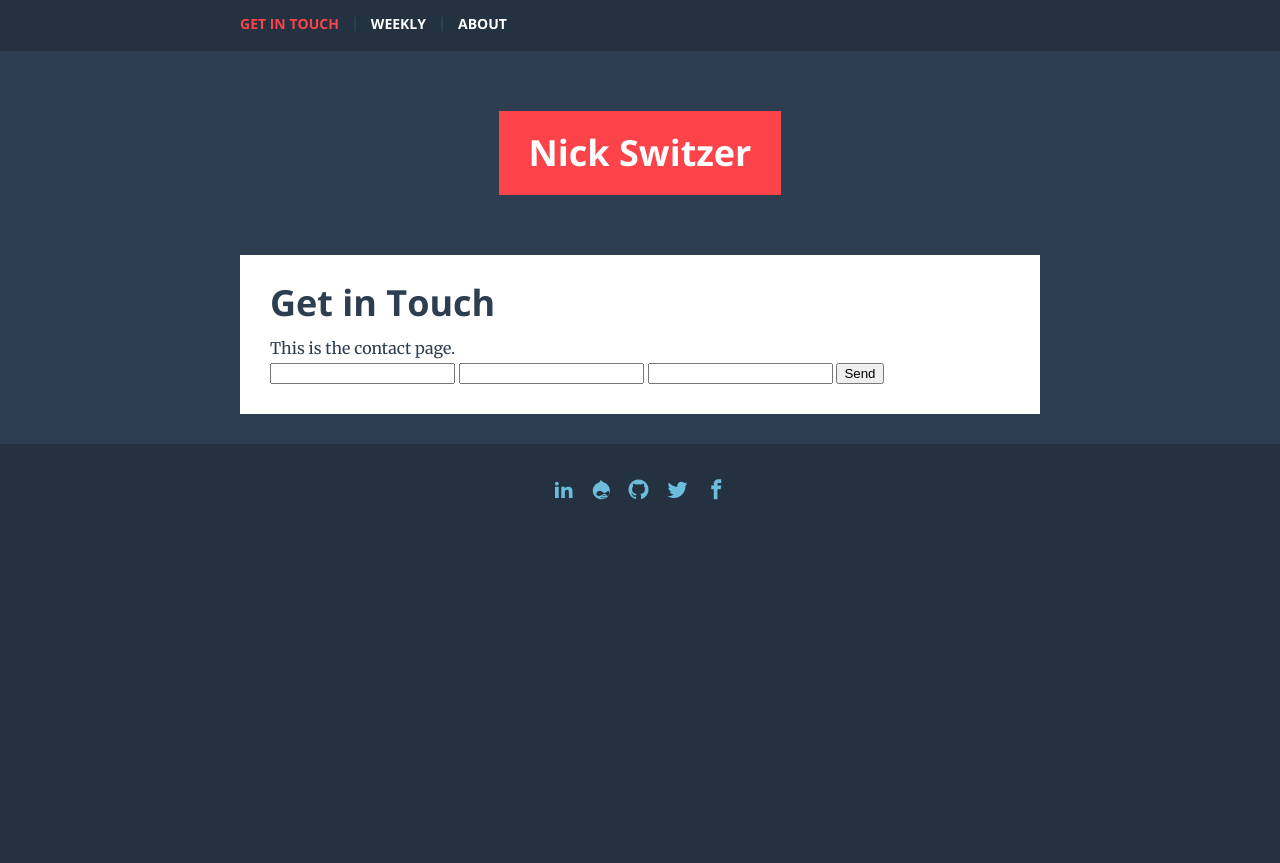
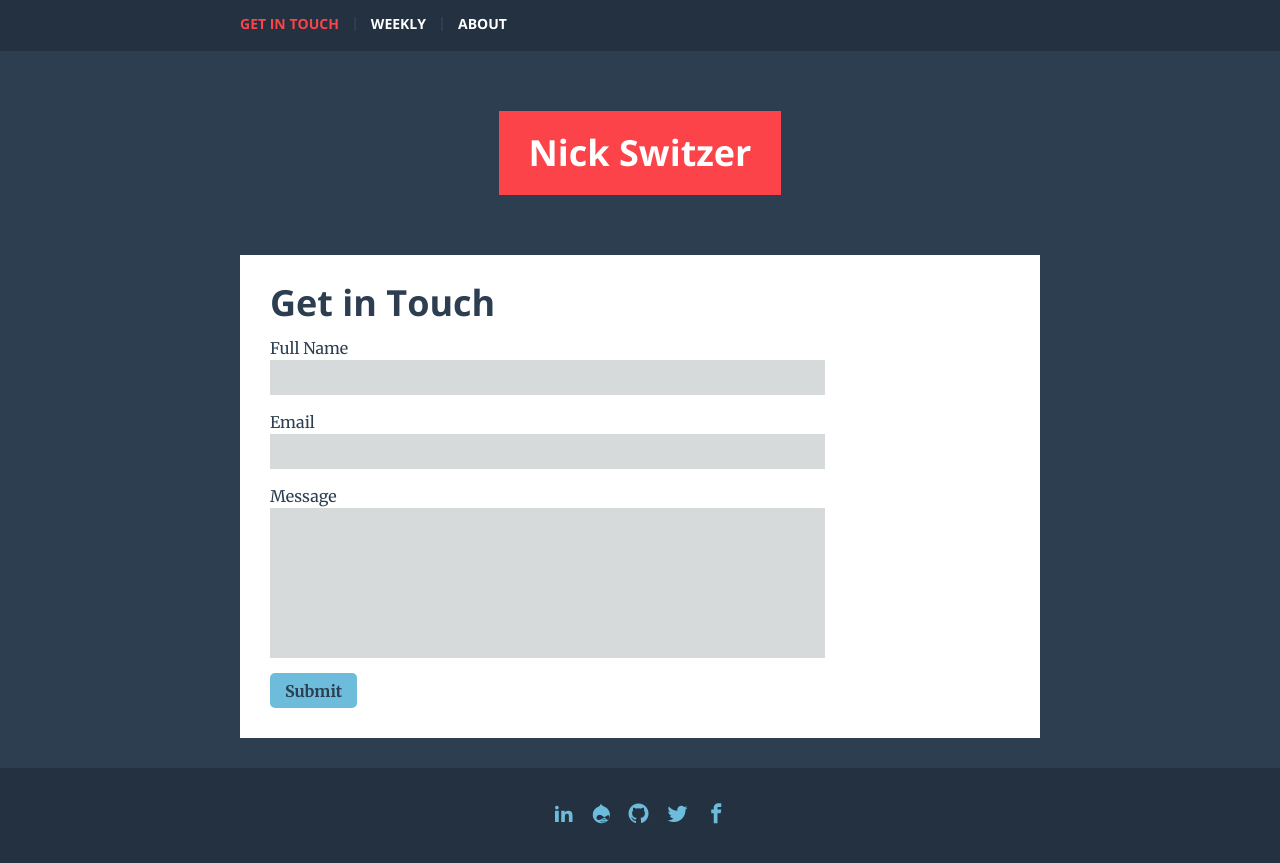
Before and after one commit to nswitzer/1aw, a Jekyll site: the page built from contact/index.html, in a window 1280 px wide. Shown: the top 863 px of the page. Built offline with Jekyll 4.4.1, drawn with Linux system fonts in a browser that asks for light colours; some web fonts are replaced.

Commit message:
adds contact form styles

```diff
--- a/_sass/base/_vars.scss
+++ b/_sass/base/_vars.scss
@@ -37,6 +37,11 @@ $post-feature-meta-color: $white;
 $post-feature-title-color: $white;
 $post-feature-title-color-hover: $gray-blue;
 
+$form-input-bg-color: $light-gray;
+$form-input-focus-border: $light-blue;
+
+$button-bg-color: $light-blue;
+$button-bg-color-hover: $light-gray;
 
 //
 // Fonts
@@ -88,6 +93,12 @@ $blockquote-font-style: italic;
 $post-meta-font-size: 14px;
 $post-meta-font-style: italic;
 
+$form-input-font-family: $merriweather;
+$form-input-font-size: $base-font-size;
+$form-input-font-color: $gray-blue;
+
+$button-font-color: $gray-blue;
+$button-font-weight: 700;
 
 //
 // Margins, Spacing and Dimensions
--- /dev/null
+++ b/_sass/component/_forms.scss
@@ -0,0 +1,52 @@
+//
+// Form Styles
+//
+
+
+input,
+textarea {
+	font-family: $form-input-font-family;
+	font-size: $form-input-font-size;
+	color: $form-input-font-color;
+	background-color: $form-input-bg-color;
+	border: 0;
+	display: block;
+	padding: $spacing-unit/4;
+	resize: none;
+}
+
+input[type="text"],
+input[type="email"],
+textarea {
+	width: 100%;
+	margin: 0 0 $spacing-unit/2 0;
+
+	@include bp($large) {
+		width: 75%;
+	}
+
+	&:focus {
+		outline: none;
+		border-left: 5px solid $form-input-focus-border;
+	}
+}
+
+textarea {
+	height: 150px;
+}
+
+input[type="submit"] {
+	background-color: $button-bg-color;
+	color: $button-font-color;
+	font-weight: $button-font-weight;
+	cursor: pointer;
+	padding: $spacing-unit/4 $spacing-unit/2;
+	border-radius: 5px;
+	@include fade;
+
+	&:hover,
+	&:active {
+		background-color: $button-bg-color-hover;
+		@include fade;
+	}
+}
--- a/contact/index.html
+++ b/contact/index.html
@@ -5,14 +5,16 @@ permalink: /contact/
 group: navigation
 ---
 
-This is the contact page.
 
 <form action="https://formspree.io/nickswit@gmail.com" method="POST">
-    <input type="text" name="name">
-    <input type="email" name="_replyto">
-    <input type="textarea" name="message">
-    <input type="hidden" name="_next" value="//nick-switzer.com/thanks.html" />
+	<label for="name">Full Name</label>
+    <input type="text" id="name" name="name">
+    <label for="Email">Email</label>
+    <input type="email" id="email" name="_replyto">
+    <label for="message">Message</label>
+    <textarea id="message" name="message"></textarea>
+    <input type="hidden" name="_next" value="//www.nick-switzer.com/thanks.html" />
     <input type="hidden" name="_subject" value="Form Submission from nick-switzer.com" />
     <input type="text" name="_gotcha" style="display:none" />
-    <input type="submit" value="Send">
+    <input type="submit" value="Submit">
 </form>
--- a/css/main.scss
+++ b/css/main.scss
@@ -10,6 +10,7 @@
 	"base/mixins",
     "base/base",
     "component/preloader",
+    "component/forms",
     "layout/global",
     "layout/post",
     "theme/global",
```
